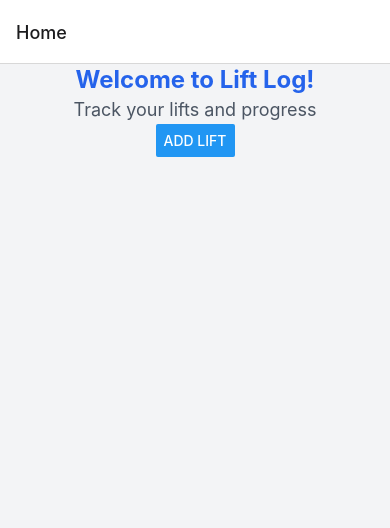
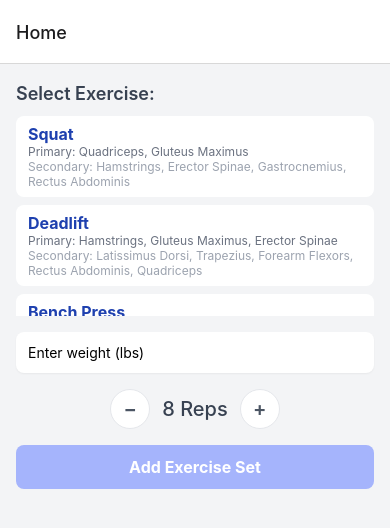
Before and after one commit to 0matleb2/lift-log, a React Native app: screen /Home in a window 390 px wide. Shown: the top 528 px of the page. Built offline with nearby package versions, Linux system fonts and the light colour scheme.

Commit message:
Mordernize and refactor exercise inputs

```diff
--- /dev/null
+++ b/app/components/AddExerciseSetButton.tsx
@@ -0,0 +1,30 @@
+import { Text, TouchableOpacity } from "react-native";
+
+interface AddExerciseSetButtonProps {
+	onPress: () => void;
+	disabled: boolean;
+}
+
+const AddExerciseSetButton = ({
+	onPress,
+	disabled,
+}: AddExerciseSetButtonProps) => {
+	return (
+		<TouchableOpacity
+			onPress={onPress}
+			disabled={disabled}
+			style={{
+				backgroundColor: disabled ? "#A5B4FC" : "#1E40AF", // Lighter color when disabled
+				paddingVertical: 12,
+				borderRadius: 8,
+				alignItems: "center",
+			}}
+		>
+			<Text style={{ color: "#fff", fontSize: 16, fontWeight: "bold" }}>
+				Add Exercise Set
+			</Text>
+		</TouchableOpacity>
+	);
+};
+
+export default AddExerciseSetButton;
--- /dev/null
+++ b/app/components/ExerciseSelector.tsx
@@ -0,0 +1,112 @@
+import React from "react";
+import { ScrollView, Text, TouchableOpacity, View } from "react-native";
+import Exercise from "../models/Exercise";
+
+interface ExerciseSelectorProps {
+	selectedExercise: Exercise | null;
+	onSelectExercise: (exercise: Exercise | null) => void;
+}
+
+const ExerciseSelector = ({
+	selectedExercise,
+	onSelectExercise,
+}: ExerciseSelectorProps) => {
+	return (
+		<View>
+			{selectedExercise ? (
+				// Display the selected exercise
+				<View>
+					<Text className="text-lg font-semibold text-gray-700 mb-2">
+						Selected Exercise:
+					</Text>
+					<View
+						style={{
+							paddingVertical: 8,
+							paddingHorizontal: 12,
+							backgroundColor: "#fff",
+							borderRadius: 8,
+							marginBottom: 8,
+						}}
+					>
+						<Text
+							style={{ fontSize: 16, fontWeight: "bold", color: "#1E40AF" }}
+						>
+							{selectedExercise.name}
+						</Text>
+						<Text style={{ fontSize: 12, color: "#6B7280" }}>
+							Primary:{" "}
+							{selectedExercise.primaryMuscles
+								.map((muscle) => muscle.name)
+								.join(", ")}
+						</Text>
+						<Text style={{ fontSize: 12, color: "#9CA3AF" }}>
+							Secondary:{" "}
+							{selectedExercise.secondaryMuscles
+								.map((muscle) => muscle.name)
+								.join(", ")}
+						</Text>
+					</View>
+					<TouchableOpacity
+						onPress={() => onSelectExercise(null)} // Allow changing the selection
+						style={{
+							paddingVertical: 8,
+							paddingHorizontal: 12,
+							backgroundColor: "#1E40AF",
+							borderRadius: 8,
+							alignItems: "center",
+							marginBottom: 16,
+						}}
+					>
+						<Text style={{ color: "#fff", fontSize: 16 }}>Change Exercise</Text>
+					</TouchableOpacity>
+				</View>
+			) : (
+				// Display the exercise selection view
+				<>
+					<Text className="text-lg font-semibold text-gray-700 mb-2">
+						Select Exercise:
+					</Text>
+					<ScrollView style={{ maxHeight: 200, marginBottom: 16 }}>
+						{Exercise.all().map((exercise) => (
+							<TouchableOpacity
+								key={exercise.name}
+								onPress={() => onSelectExercise(exercise)}
+								style={{
+									paddingVertical: 8,
+									paddingHorizontal: 12,
+									backgroundColor: "#fff",
+									borderRadius: 8,
+									marginBottom: 8,
+								}}
+							>
+								<Text
+									style={{
+										fontSize: 16,
+										fontWeight: "bold",
+										color: "#1E40AF",
+									}}
+								>
+									{exercise.name}
+								</Text>
+								<Text style={{ fontSize: 12, color: "#6B7280" }}>
+									Primary:{" "}
+									{exercise.primaryMuscles
+										.map((muscle) => muscle.name)
+										.join(", ")}
+								</Text>
+								<Text style={{ fontSize: 12, color: "#9CA3AF" }}>
+									Secondary:{" "}
+									{exercise.secondaryMuscles
+										.map((muscle) => muscle.name)
+										.join(", ")}
+								</Text>
+							</TouchableOpacity>
+						))}
+					</ScrollView>
+				</>
+			)}
+		</View>
+	);
+};
+
+export default ExerciseSelector;
--- /dev/null
+++ b/app/components/RepsStepper.tsx
@@ -0,0 +1,58 @@
+import React from "react";
+import { Text, TouchableOpacity, View } from "react-native";
+
+interface RepsStepperProps {
+	reps: number;
+	onIncrement: () => void;
+	onDecrement: () => void;
+}
+
+const RepsStepper = ({ reps, onIncrement, onDecrement }: RepsStepperProps) => {
+	return (
+		<View className="mb-4 flex-row items-center justify-center">
+			<TouchableOpacity
+				onPress={onDecrement}
+				style={{
+					backgroundColor: "#fff",
+					width: 40,
+					height: 40,
+					borderRadius: 20,
+					justifyContent: "center",
+					alignItems: "center",
+					marginRight: 12,
+					borderWidth: 1,
+					borderColor: "#E5E7EB",
+				}}
+			>
+				<Text style={{ color: "#4B5563", fontSize: 20, fontWeight: "600" }}>
+					−
+				</Text>
+			</TouchableOpacity>
+
+			<Text style={{ fontSize: 20, fontWeight: "500", color: "#374151" }}>
+				{reps} Reps
+			</Text>
+
+			<TouchableOpacity
+				onPress={onIncrement}
+				style={{
+					backgroundColor: "#fff",
+					width: 40,
+					height: 40,
+					borderRadius: 20,
+					justifyContent: "center",
+					alignItems: "center",
+					marginLeft: 12,
+					borderWidth: 1,
+					borderColor: "#E5E7EB",
+				}}
+			>
+				<Text style={{ color: "#4B5563", fontSize: 20, fontWeight: "600" }}>
+					+
+				</Text>
+			</TouchableOpacity>
+		</View>
+	);
+};
+
+export default RepsStepper;
--- /dev/null
+++ b/app/components/WeightInput.tsx
@@ -0,0 +1,23 @@
+import React from "react";
+import { TextInput, View } from "react-native";
+
+interface WeightInputProps {
+	weight: string;
+	onChangeWeight: (weight: string) => void;
+}
+
+const WeightInput = ({ weight, onChangeWeight }: WeightInputProps) => {
+	return (
+		<View className="mb-4">
+			<TextInput
+				keyboardType="numeric"
+				value={weight}
+				onChangeText={onChangeWeight}
+				placeholder="Enter weight (lbs)"
+				className="w-full p-3 bg-white rounded-lg shadow-sm"
+			/>
+		</View>
+	);
+};
+
+export default WeightInput;
--- a/app/screens/HomeScreen.tsx
+++ b/app/screens/HomeScreen.tsx
@@ -1,34 +1,64 @@
-import { Temporal } from "@js-temporal/polyfill";
-import { Button, Text, View } from "react-native";
+import { useState } from "react";
+import { Alert, View } from "react-native";
+import AddExerciseSetButton from "../components/AddExerciseSetButton";
+import ExerciseSelector from "../components/ExerciseSelector";
+import RepsStepper from "../components/RepsStepper";
+import WeightInput from "../components/WeightInput";
 import ExerciseSetList from "../containers/ExerciseSetList";
-import Exercise from "../models/Exercise";
+import type Exercise from "../models/Exercise";
 import { useStore } from "../store";
 
 const HomeScreen = () => {
 	const { addExerciseSet } = useStore();
 
+	const [selectedExercise, setSelectedExercise] = useState<Exercise | null>(
+		null,
+	);
+	const [weight, setWeight] = useState<string>("");
+	const [reps, setReps] = useState<number>(8); // Use number for reps with default value
+
+	const handleAddExerciseSet = () => {
+		if (selectedExercise && weight && reps) {
+			addExerciseSet({
+				exercise: selectedExercise,
+				reps,
+				weight: Number.parseFloat(weight),
+			});
+		} else {
+			Alert.alert("Error", "Please fill out all fields before adding a set.");
+		}
+	};
+
+	const isFormComplete = !!(selectedExercise && weight && reps);
+
+	const incrementReps = () => setReps((prev) => Math.min(prev + 1, 20));
+	const decrementReps = () => setReps((prev) => Math.max(prev - 1, 1));
+
 	return (
-		<View className="flex-1 items-center justify-center bg-gray-100">
-			<Text className="text-2xl font-bold text-blue-600">
-				Welcome to Lift Log!
-			</Text>
-			<Text className="text-lg text-gray-600">
-				Track your lifts and progress
-			</Text>
+		<>
+			<View className="p-4 bg-gray-100">
+				<ExerciseSelector
+					selectedExercise={selectedExercise}
+					onSelectExercise={setSelectedExercise}
+				/>
 
-			<Button
-				title="Add Lift"
-				onPress={() =>
-					addExerciseSet({
-						exercise: Exercise.BenchPress,
-						reps: 8,
-						weight: 150,
-					})
-				}
-			/>
+				<WeightInput weight={weight} onChangeWeight={setWeight} />
 
-			<ExerciseSetList />
-		</View>
+				<RepsStepper
+					reps={reps}
+					onIncrement={incrementReps}
+					onDecrement={decrementReps}
+				/>
+
+				<AddExerciseSetButton
+					onPress={handleAddExerciseSet}
+					disabled={!isFormComplete}
+				/>
+			</View>
+			<View className="flex-1 bg-gray-100">
+				<ExerciseSetList />
+			</View>
+		</>
 	);
 };
 
--- a/package.json
+++ b/package.json
@@ -14,6 +14,7 @@
     "@babel/runtime": "^7.25.4",
     "@js-temporal/polyfill": "^0.4.4",
     "@react-native-async-storage/async-storage": "^2.0.0",
+    "@react-native-picker/picker": "^2.7.7",
     "@react-navigation/native": "^6.1.18",
     "@react-navigation/stack": "^6.4.1",
     "expo": "~51.0.28",
```
Also changed, not shown: 1 other file (tests, documents, lock files or other folders).
